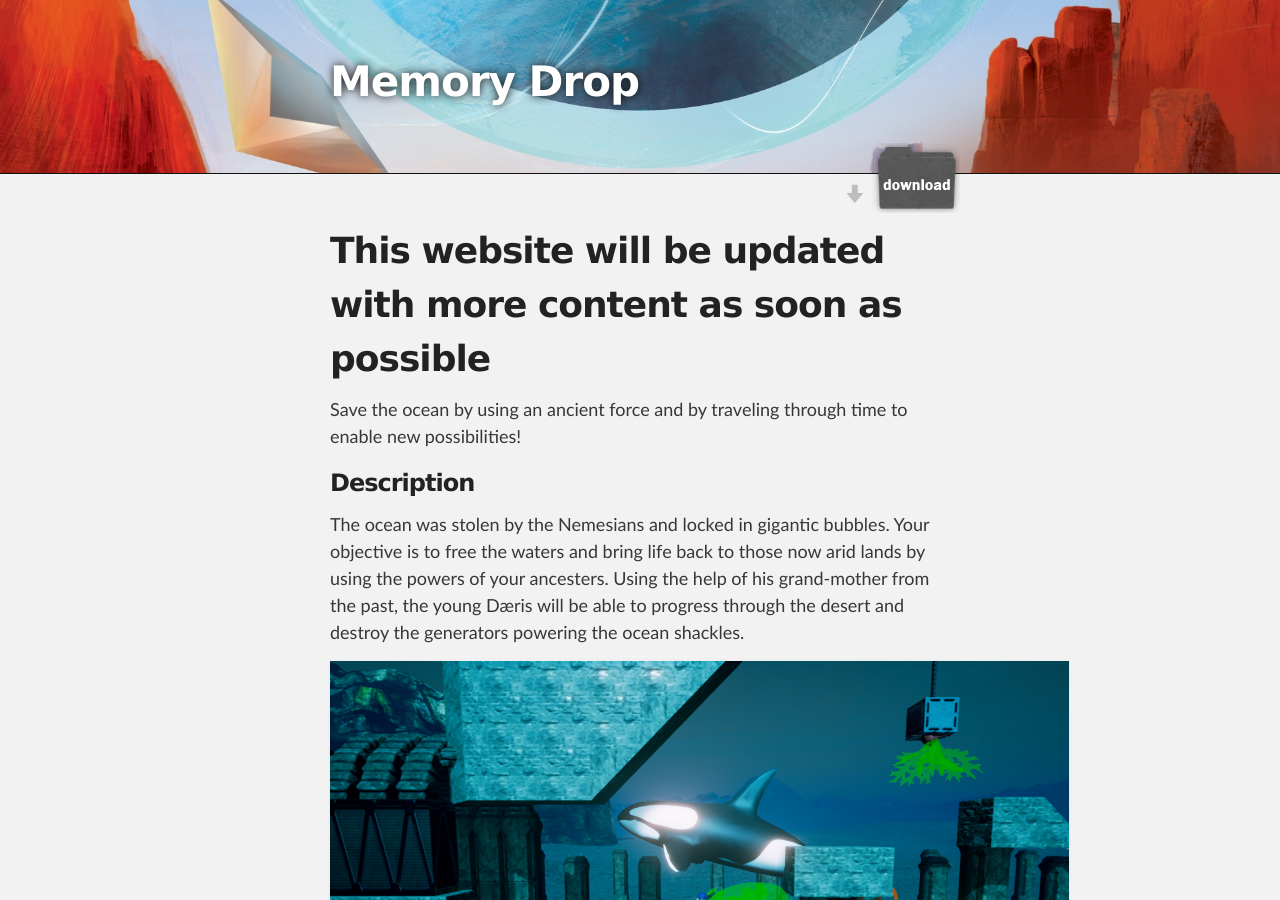
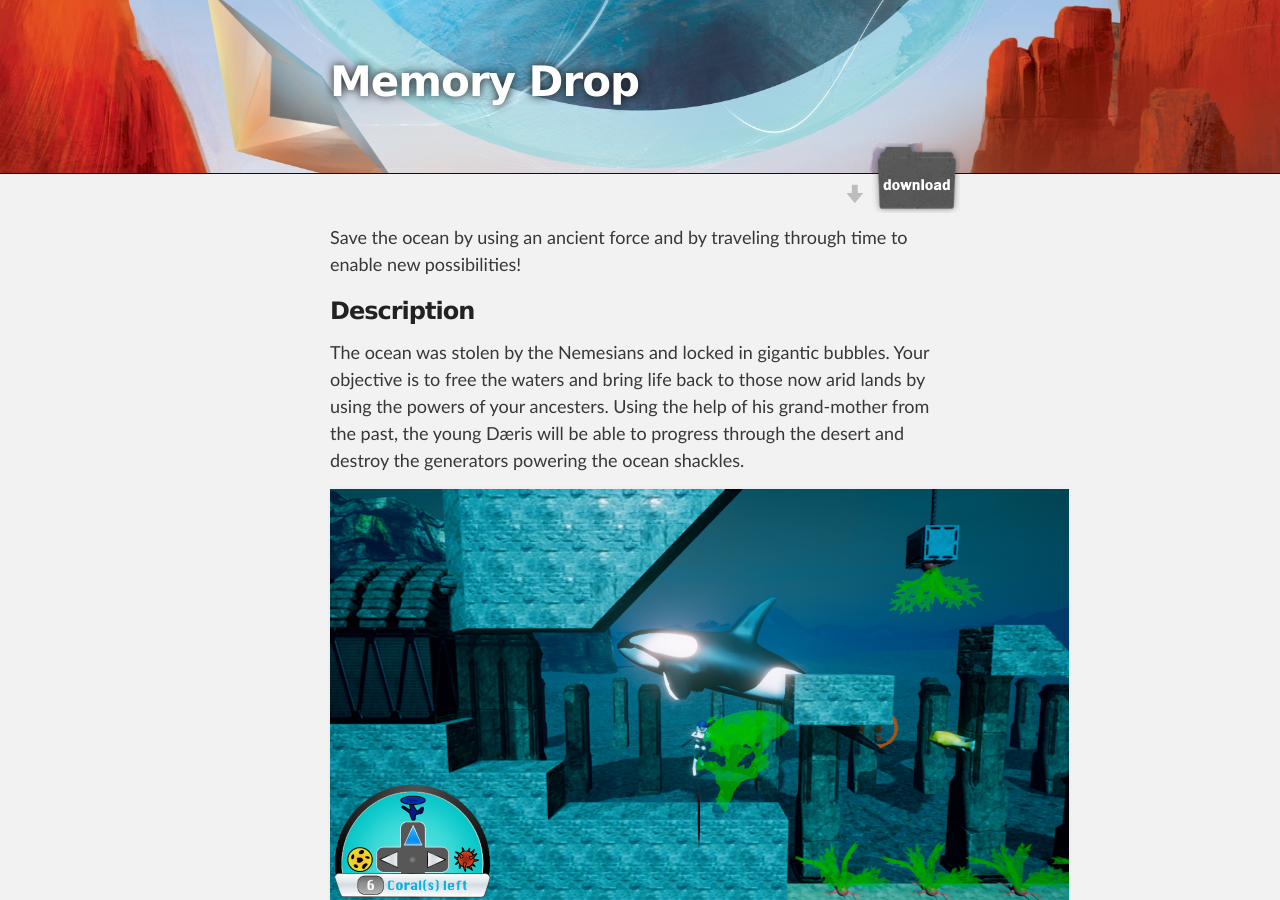
Before and after one commit to Lectem/lectem.github.io, a Jekyll site: the page built from MemoryDrop.md, in a window 1280 px wide and 900 px high. Built offline with Jekyll 4.4.1, drawn with Linux system fonts in a browser that asks for light colours.

Commit message:
remove old comment

```diff
--- a/MemoryDrop.md
+++ b/MemoryDrop.md
@@ -4,8 +4,6 @@ title: Memory Drop
 headersuffix: _memorydrop
 download: https://drive.google.com/open?id=0B6T7Ki5czaPEOGJ3MXZsMzR0RU0
 ---
-
-# This website will be updated with more content as soon as possible
 
 Save the ocean by using an ancient force and by traveling through time to enable new possibilities!
 
```
